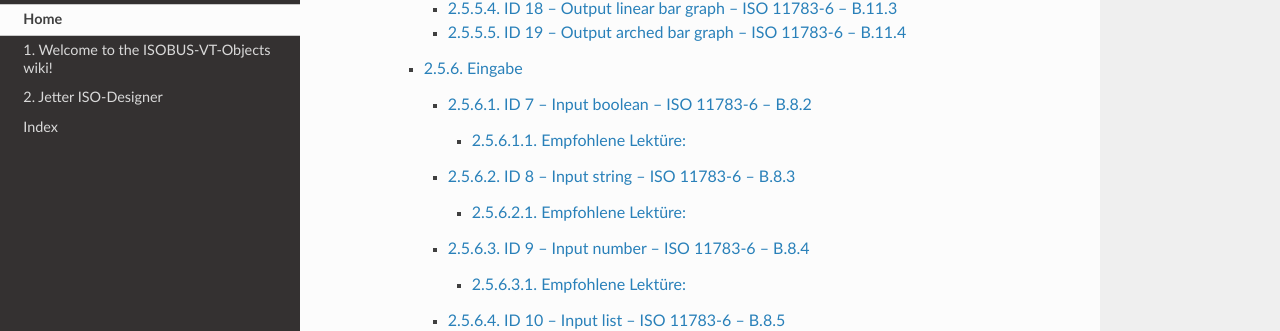
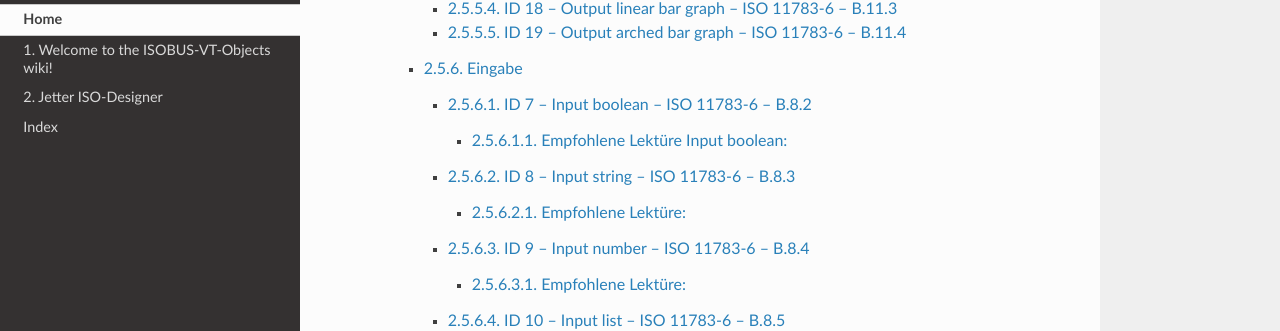
Before and after one commit to Meisterschulen-am-Ostbahnhof-Munchen/ISOBUS-VT-Objects-docs, a Sphinx documentation site: the page built from docs/index.rst, in a window 1280 px wide and 900 px high, scrolled down 1422 px. Shown: the part 127-458 px from the top of the window. Built offline with Sphinx 7.4.7 and the Read the Docs theme 2.0.0, drawn with Linux system fonts in a browser that asks for light colours.

Commit message:
Update ID-07---Input-boolean---ISO-11783-6---B.8.2.md

```diff
--- a/docs/ID-07---Input-boolean---ISO-11783-6---B.8.2.md
+++ b/docs/ID-07---Input-boolean---ISO-11783-6---B.8.2.md
@@ -1,7 +1,6 @@
 # ID 7 – Input boolean – ISO 11783-6 – B.8.2
 
-
-## Empfohlene Lektüre:
+## Empfohlene Lektüre Input boolean:
 
 *   Hilfe Jetter ISO-Designer.
     *   ISO-Objekte
```
